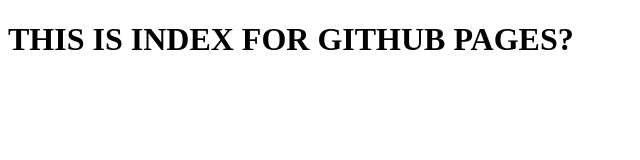
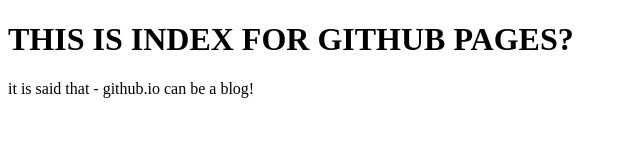
Before and after one commit to smart-town/smart-town.github.io, a plain HTML site: page index.html in a window 1280 px wide. Shown: the whole page, without its empty margins (0-640 px from the left). Drawn offline with Linux system fonts and the light colour scheme.

Commit message:
hhg change index.html

```diff
--- a/index.html
+++ b/index.html
@@ -5,5 +5,8 @@
 </head>
 <body>
 	<h1>THIS IS INDEX FOR GITHUB PAGES?</h1>
+	<div>
+		it is said that - github.io can be a blog!
+	</div>
 </body>
 </html>
```
